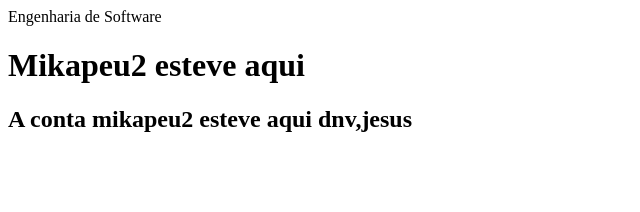
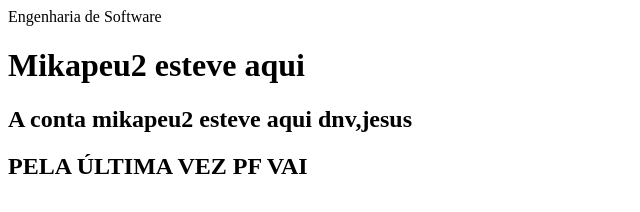
Before and after one commit to mikapeu/SCM, a plain HTML site: page index.html in a window 1280 px wide. Shown: the whole page, without its empty margins (0-640 px from the left). Drawn offline with Linux system fonts and the light colour scheme.

```diff
--- a/index.html
+++ b/index.html
@@ -1,3 +1,4 @@
 <p>Engenharia de Software</p>
 <h1>Mikapeu2 esteve aqui</h1>
 <h2>A conta mikapeu2 esteve aqui dnv,jesus</h2>
+<h2>PELA ÚLTIMA VEZ PF VAI</h2>
```
